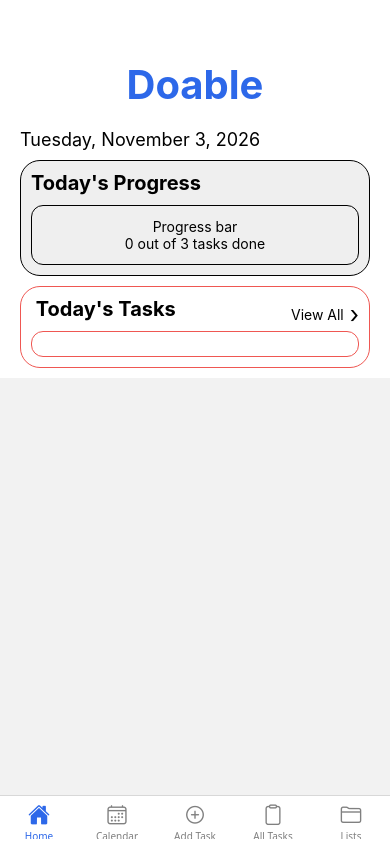
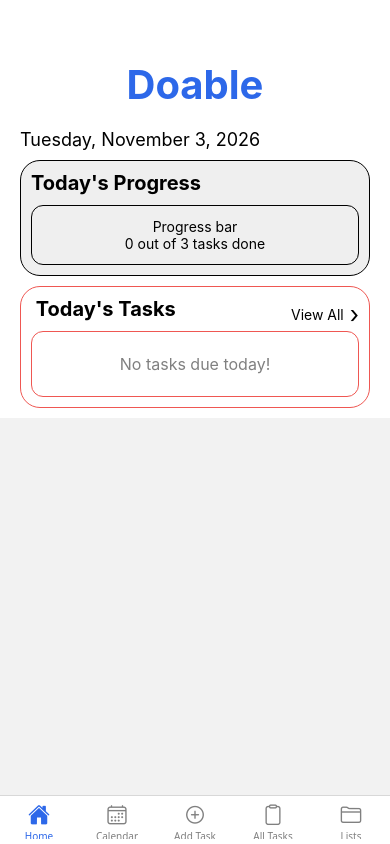
Before and after one commit to juliadicostanzo/Doable, a React Native app: screen / in a window 390 px wide. Built offline with nearby package versions, Linux system fonts and the light colour scheme.

Commit message:
added a message to homescreen for when no tasks are due today

```diff
--- a/screens/HomeScreen.js
+++ b/screens/HomeScreen.js
@@ -56,7 +56,10 @@ export function HomeScreen({ tasks, navigation }) {
         </View>
 
           <View style={styles.todayTaskBox}>
-            {todayTasks.map((task, index) => (
+            {todayTasks.length === 0 ? (
+              <Text style={styles.noTasksText}>No tasks due today!</Text>
+            ) : (
+            todayTasks.map((task, index) => (
               <View key={task.id}>
                 <TouchableOpacity>
                   <TodayTask
@@ -70,7 +73,8 @@ export function HomeScreen({ tasks, navigation }) {
                   <View style={styles.divider} />
                 )}
               </View>
-            ))}
+            ))
+          )}
           </View>
       </View>
 
@@ -177,4 +181,11 @@ const styles = StyleSheet.create({
   viewAllArrow: {
     fontSize: 24,
   },
+
+  noTasksText: {
+    textAlign: 'center',
+    fontSize: 16,
+    color: 'gray',
+    paddingVertical: 10,
+  },
 });
```
